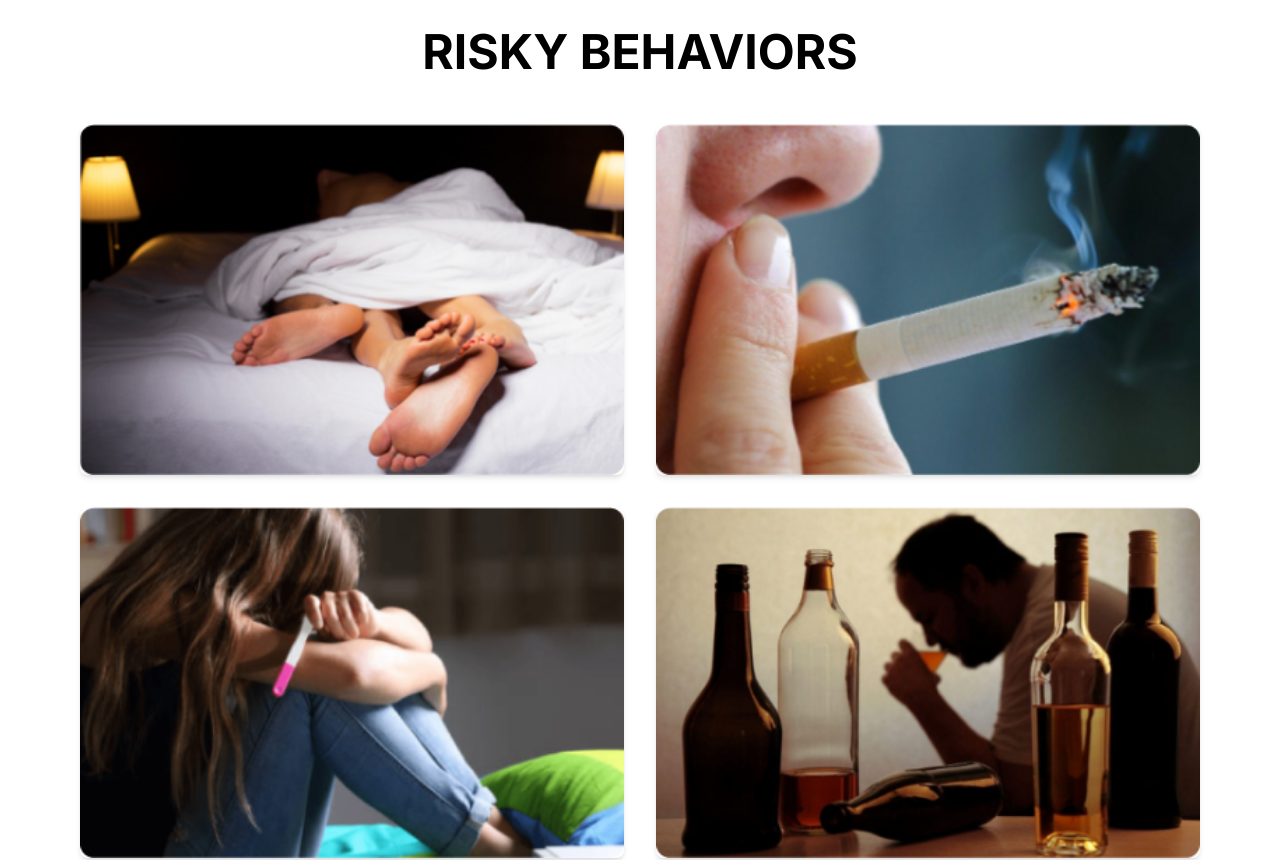
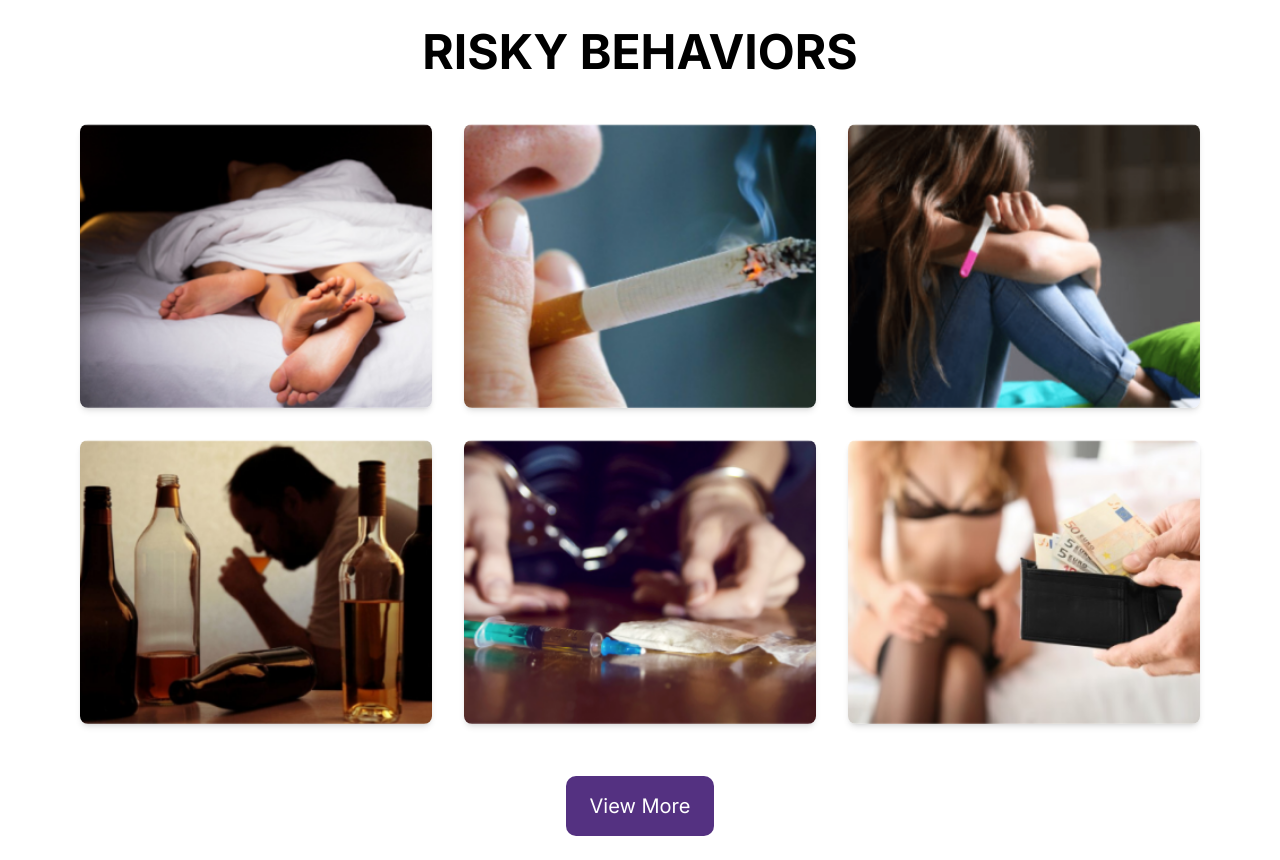
Before and after one commit to rqms40/ege311-le1, a React (Vite) app: page / in a window 1280 px wide. Shown: the part 3700-4560 px from the top of the page. Built offline with nearby package versions, Linux system fonts and the light colour scheme.

Commit message:
fix: enhance Card responsiveness and prevent content overflow on smaller screens

```diff
--- a/src/components/adolescents/Card.jsx
+++ b/src/components/adolescents/Card.jsx
@@ -1,20 +1,22 @@
-const Card = (behavior) => {
+const Card = ({ item }) => {
   return (
     <div
-      key={behavior.id}
-      className="relative w-full bg-white rounded-lg shadow-md overflow-hidden group transform transition-transform duration-300 hover:scale-105"
+      key={item.id}
+      className="relative w-full h-full bg-white rounded-lg shadow-md overflow-hidden transition-transform duration-300 transform hover:scale-105 group"
     >
-      <img
-        src={behavior.imageUrl}
-        alt={behavior.title}
-        className="w-full object-cover object-center min-h-[14rem]"
+      <div
+        className="absolute inset-0 bg-cover bg-center"
+        style={{ backgroundImage: `url(${item.imageUrl})` }}
       />
-      <div className="absolute inset-0 bg-primary bg-opacity-80 p-6 opacity-0 group-hover:opacity-100 transition-opacity duration-300 overflow-hidden">
-        <h3 className="text-white font-bold text-lg lg:text-2xl leading-tight text-left">
-          {behavior.title}
+
+      <div className="absolute inset-0 bg-primary bg-opacity-80 opacity-0 group-hover:opacity-100 transition-opacity duration-300" />
+
+      <div className="relative p-6 opacity-0 group-hover:opacity-100 transition-opacity duration-300">
+        <h3 className="text-lg lg:text-2xl font-bold leading-tight text-left text-white">
+          {item.title}
         </h3>
-        <p className="text-white text-sm lg:text-xl mt-2 leading-snug text-left">
-          {behavior.description}
+        <p className="mt-2 text-sm md:text-base lg:text-lg leading-snug text-left text-white">
+          {item.description}
         </p>
       </div>
     </div>
--- a/src/components/adolescents/CardSlider.jsx
+++ b/src/components/adolescents/CardSlider.jsx
@@ -1,4 +1,4 @@
-import React from "react";
+import React, { useEffect, useState, useRef } from "react";
 import { Swiper, SwiperSlide } from "swiper/react";
 import { useMediaQuery } from "react-responsive";
 
@@ -8,6 +8,7 @@ const CardSlider = ({
   spaceBetween = 12,
   className = "",
 }) => {
+  const [maxHeight, setMaxHeight] = useState(0);
   const isDesktop = useMediaQuery({ query: "(min-width: 1024px)" });
   const isTablet = useMediaQuery({
     query: "(min-width: 768px) and (max-width: 1023px)",
@@ -22,20 +23,41 @@ const CardSlider = ({
     ...(isTablet && { initialSlide: 2 }),
   };
 
+  // Ref to hold the card elements
+  const cardRefs = useRef([]);
+
+  // Calculate max height of all items in mobile view
+  useEffect(() => {
+    if (!isDesktop) {
+      const heights = cardRefs.current.map((ref) => ref?.offsetHeight || 0);
+      setMaxHeight(Math.max(...heights));
+    }
+  }, [isDesktop, items]);
+
   return (
     <div className={className}>
       {isDesktop ? (
-        <div className="grid grid-cols-[repeat(auto-fit,minmax(23.5rem,1fr))] gap-8">
-          {items.map((item) => (
-            <div key={item.id}>{renderCard(item)}</div>
+        <div className="grid grid-cols-3 gap-8">
+          {items.map((item, index) => (
+            <div key={item.id} className="flex">
+              <div ref={(el) => (cardRefs.current[index] = el)} className="flex-grow h-full">
+                {renderCard(item)}
+              </div>
+            </div>
           ))}
         </div>
       ) : (
         <div className="relative">
           <Swiper {...swiperProps}>
-            {items.map((item) => (
+            {items.map((item, index) => (
               <SwiperSlide key={item.id} className="!w-[280px] sm:!w-[340px]">
-                <div className="px-2">{renderCard(item)}</div>
+                <div
+                  ref={(el) => (cardRefs.current[index] = el)}
+                  className="px-2"
+                  style={{ height: maxHeight || "auto" }}
+                >
+                  {renderCard(item)}
+                </div>
               </SwiperSlide>
             ))}
           </Swiper>
--- a/src/components/adolescents/Subsection2.jsx
+++ b/src/components/adolescents/Subsection2.jsx
@@ -15,7 +15,7 @@ const Subsection2 = () => {
       <div className="py-2 md:py-5 lg:py-12">
         <CardSlider
           items={riskyBehaviors}
-          renderCard={(behavior) => <Card {...behavior} />}
+          renderCard={(item) => <Card item={item} />}
           spaceBetween={12}
         />
 
```
